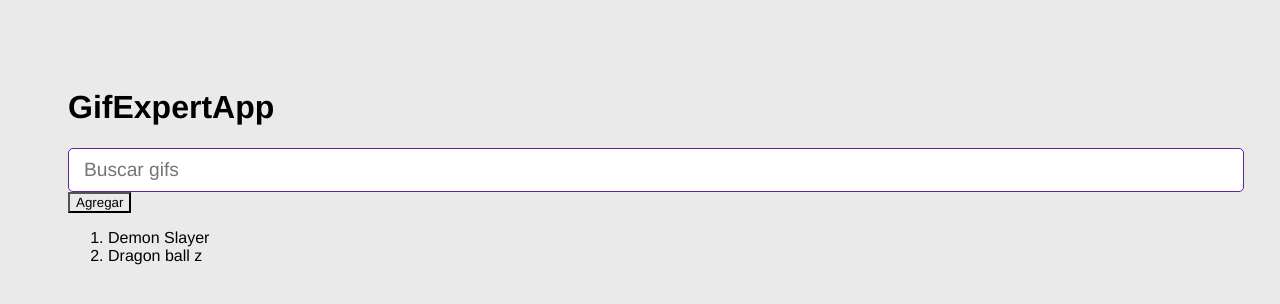
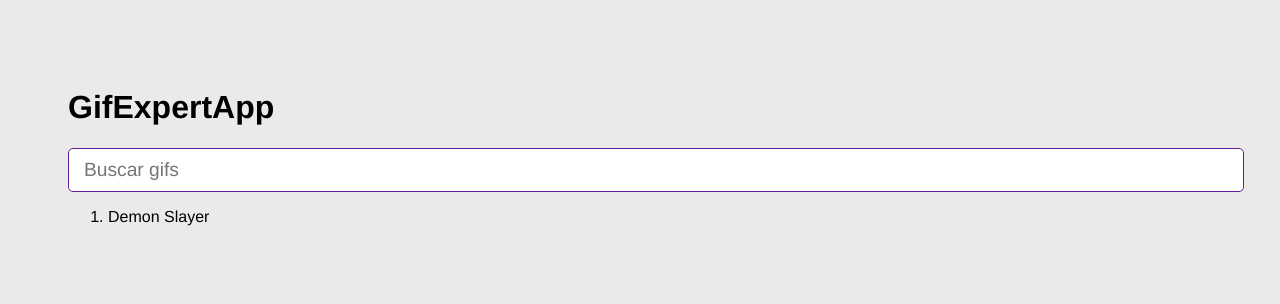
Before and after one commit to VictorLascares/gif-expert-app, a React (Vite) app: page / in a window 1280 px wide. Shown: the top 304 px of the page. Built offline with nearby package versions, Linux system fonts and the light colour scheme.

Commit message:
Comunicacion entre componentes, agregando funcionalidad para agregar una categoria

```diff
--- a/src/GifExpertApp.jsx
+++ b/src/GifExpertApp.jsx
@@ -2,18 +2,15 @@ import { useState } from "react";
 import AddCategory from "./components/AddCategory";
 
 const GifExpertApp = () => {
-    const [categories, setCategories] = useState(['Demon Slayer', 'Dragon ball z']);
-
-    const onAddCategory = () => {
-        const categoria = prompt('Ingresa una cateogoria');
-        setCategories([...categories, categoria]);
-    };
+    const [categories, setCategories] = useState(['Demon Slayer']);
 
     return (
         <>
             <h1>GifExpertApp</h1>
 
-            <AddCategory />
+            <AddCategory
+                setCategories={setCategories}
+            />
 
             <ol>
                 {
--- a/src/components/AddCategory.jsx
+++ b/src/components/AddCategory.jsx
@@ -1,6 +1,6 @@
 import { useState } from "react";
 
-const AddCategory = () => {
+const AddCategory = ({ setCategories }) => {
     const [category, setCategory] = useState('');
 
     const handleChange = (e) => {
@@ -9,7 +9,9 @@ const AddCategory = () => {
 
     const handleSubmit = (e) => {
         e.preventDefault();
-        console.log('Enviando...');
+        if( category.trim().length <= 1 ) return;
+        setCategories(categories => [...categories, category]);
+        setCategory('');
     };
 
     return (
@@ -20,8 +22,6 @@ const AddCategory = () => {
                 value={category}
                 onChange={handleChange}
             />
-
-            <button>Agregar</button>
         </form>
     );
 };
```
